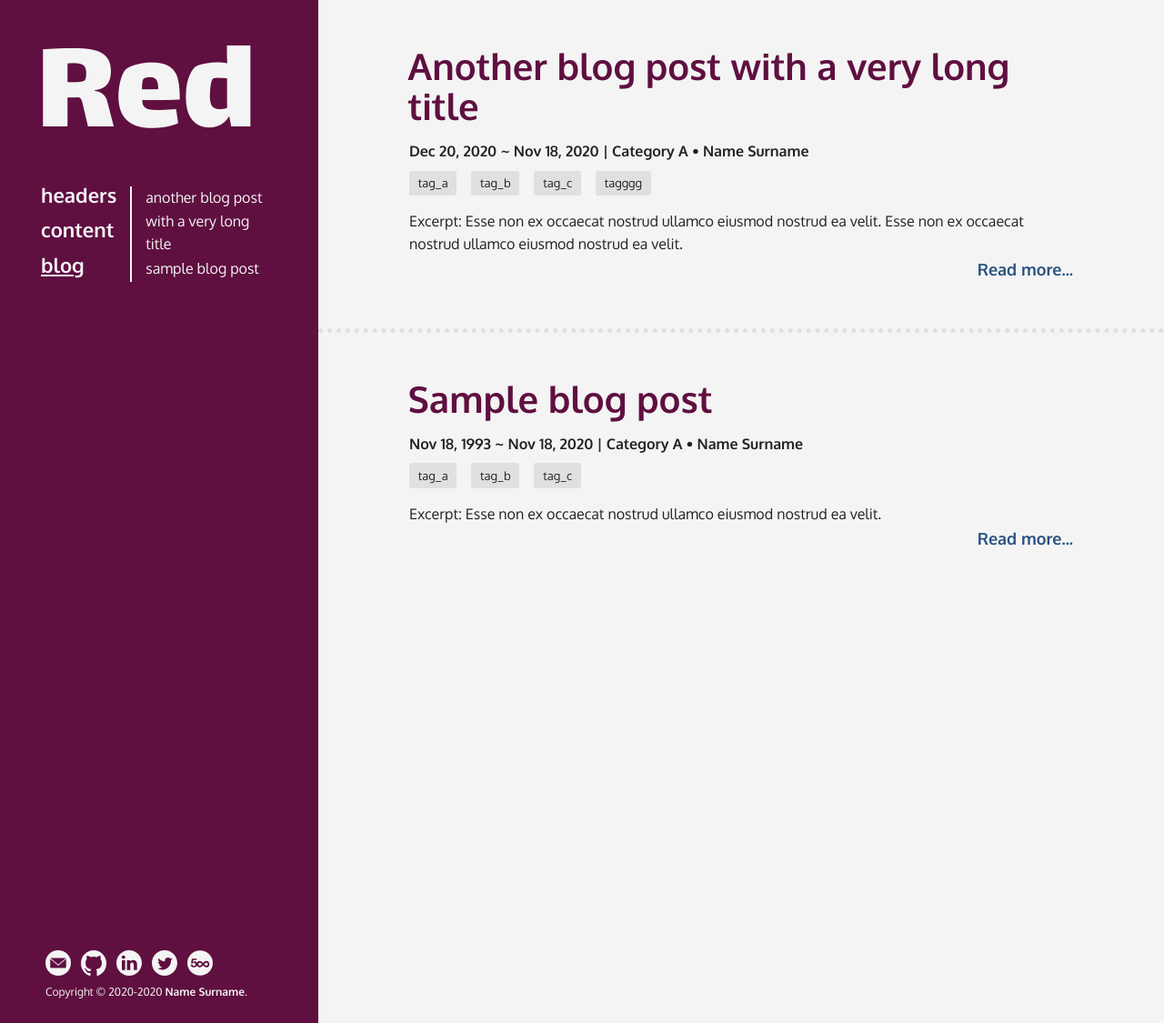
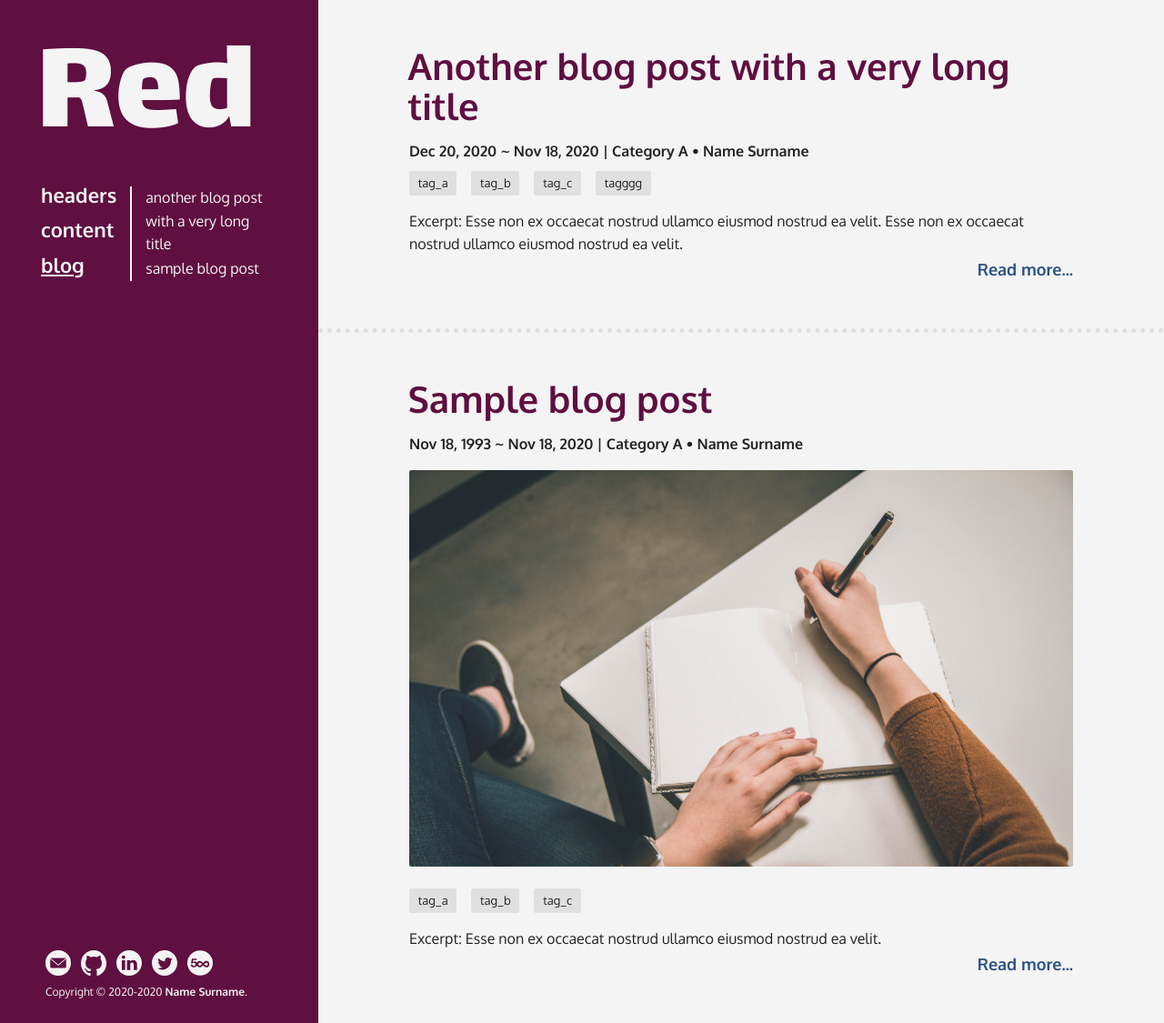
Before and after one commit to rafalkaron/r-jekyll-theme, a Jekyll site: the page built from blog.md, in a window 1280 px wide and 1125 px high. Shown: the whole window at 91% size. Built offline with Jekyll 4.4.1, drawn with Linux system fonts in a browser that asks for light colours; some web fonts are replaced.

Commit message:
posts images

```diff
--- a/_includes/blog/posts_list.html
+++ b/_includes/blog/posts_list.html
@@ -2,7 +2,8 @@
 
 <ul id="post-list">
     {%- for post in site.posts %}
-    <li class="post-item"><a href="{{ post.url }}" class="post-link"><h1 id="{{post.title | slugify }}">{{post.title}}</h1> </a>
+    <li class="post-item">
+        <a href="{{ post.url }}" class="post-link"><h1 id="{{post.title | slugify }}">{{post.title}}</h1> </a>
 
         <div class="post-meta">
             <div class="post-info">
@@ -24,14 +25,16 @@
                 {% endif -%}
             </div>
 
+            {%- if post.image -%}
+            <img class="post-image" src="{{ post.image }}">
+            {%- endif -%}
             {%- if post.tags -%}
                 <ul class="post-tags">
                 {%- for tag in post.tags %}
                     <li class="post-tag">{{tag}}</li>
                 {%- endfor -%}
+                {%- endif -%}
                 </ul>
-            {%- endif -%}
-
             {%- if post.excerpt -%}
             <div class="post-excerpt">{{post.excerpt}}</div>
             {%- endif -%}
--- a/_sass/r/layout/desktop.scss
+++ b/_sass/r/layout/desktop.scss
@@ -117,7 +117,7 @@ div#toc-pages li {
 }
 div#toc-sections li {
     list-style: none;
-    padding-bottom: 0.15rem;
+    padding-bottom: 0.1rem;
 }
 
 /* Navigation links */
```
Also changed, not shown: _posts/1993-11-18-sample-blog-post.md (+1 -0 lines), assets/blog/neonbrand-Ak5c5VTch5E-unsplash.jpg (added).
